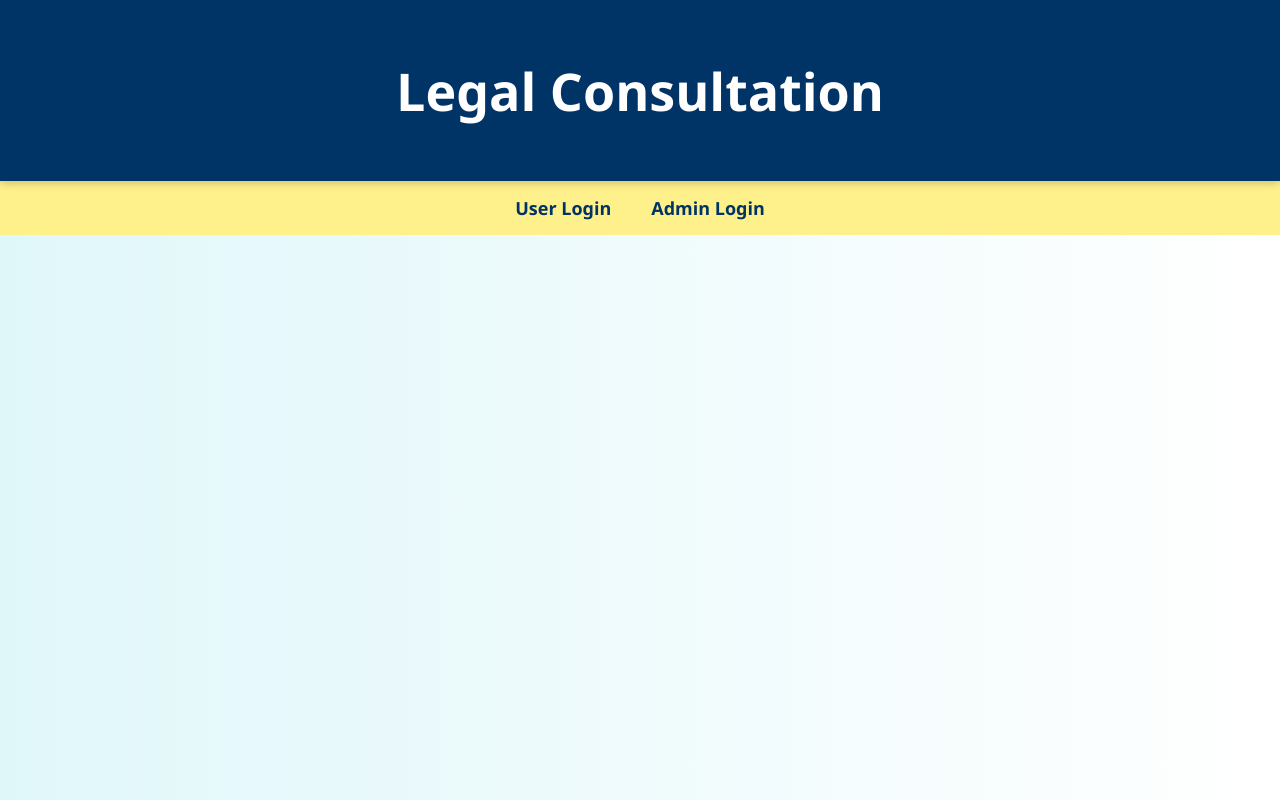
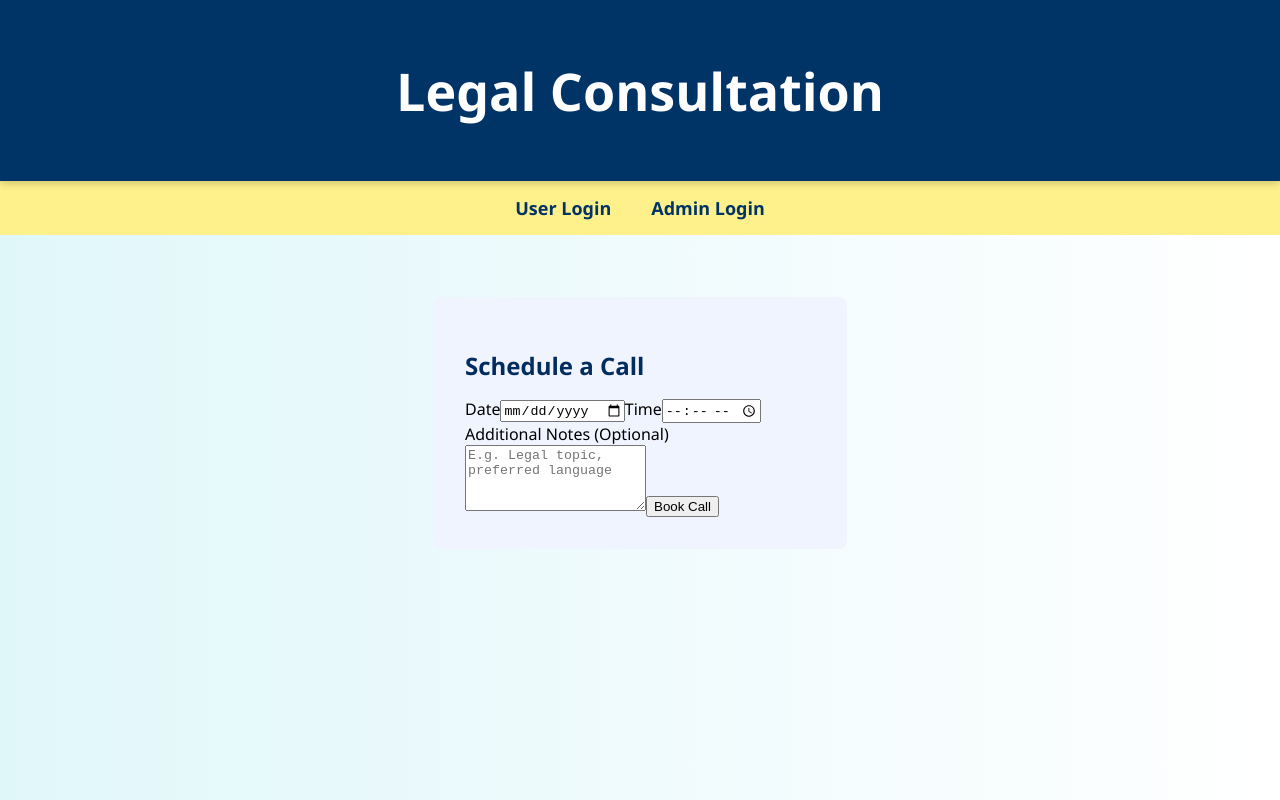
Before and after one commit to exhaustmosk/legal-consult-platform, a React (Vite) app in the folder client/client/: page /call-schedule in a window 1280 px wide. Built offline with nearby package versions, Linux system fonts and the light colour scheme.

Commit message:
Add Call Scheduling feature for users and admin

```diff
--- a/client/client/src/App.jsx
+++ b/client/client/src/App.jsx
@@ -6,7 +6,9 @@ import PaymentPage from './pages/PaymentPage';
 import MessageForm from './pages/MessageForm';
 import LoginPage from './pages/LoginPage';
 import AdminMessages from './pages/AdminMessages';
-
+import TransactionHistory from './pages/Transactionhistory';
+import CallScheduleForm from './pages/CallScheduleForm';
+import AdminCallBookings from './pages/AdminCallBookings';
 import './styles/theme.css';
 
 function App() {
@@ -36,6 +38,7 @@ function App() {
     <>
       <Link to="/user-login">User Login</Link>
       <Link to="/admin-login">Admin Login</Link>
+
     </>
   ) : (
     <div className="profile-menu">
@@ -45,12 +48,16 @@ function App() {
           <>
             <Link to="/user-dashboard">Dashboard</Link>
             <Link to="/payment">Payment History</Link>
+            <Link to="/transaction-history">Transaction History</Link>
+            <Link to="/call-schedule">Schedule Call</Link>
+
           </>
         )}
         {user.type === 'admin' && (
           <>
             <Link to="/admin-dashboard">Dashboard</Link>
             <Link to="/admin-messages">View Messages</Link>
+            <Link to="/admin-call-bookings">Scheduled Calls</Link>
           </>
         )}
         <button onClick={handleLogout}>Logout</button>
@@ -62,6 +69,7 @@ function App() {
 
       <main className="main-content">
         <Routes>
+          <Route path="/transaction-history" element={<TransactionHistory />} />
           <Route path="/admin-messages" element={<AdminMessages />} />
           <Route path="/user-login" element={<LoginPage type="user" setUser={setUser} />} />
           <Route path="/admin-login" element={<LoginPage type="admin" setUser={setUser} />} />
@@ -69,6 +77,8 @@ function App() {
           <Route path="/payment" element={<PaymentPage />} />
           <Route path="/user-dashboard" element={<UserDashboard />} />
           <Route path="/admin-dashboard" element={<AdminDashboard />} />
+          <Route path="/call-schedule" element={<CallScheduleForm />} />
+          <Route path="/admin-call-bookings" element={<AdminCallBookings />} />
         </Routes>
       </main>
     </div>
--- /dev/null
+++ b/client/client/src/pages/AdminCallBookings.jsx
@@ -0,0 +1,33 @@
+// src/pages/AdminCallBookings.jsx
+import { useEffect, useState } from 'react';
+import '../styles/theme.css';
+
+function AdminCallBookings() {
+  const [appointments, setAppointments] = useState([]);
+
+  useEffect(() => {
+    const data = JSON.parse(localStorage.getItem('callAppointments')) || [];
+    setAppointments(data);
+  }, []);
+
+  return (
+    <div className="admin-section">
+      <h2>Scheduled Calls</h2>
+      {appointments.length === 0 ? (
+        <p>No calls scheduled yet.</p>
+      ) : (
+        <ul className="appointment-list">
+          {appointments.map((a) => (
+            <li key={a.id} className="appointment-card">
+              <strong>Date:</strong> {a.date}<br />
+              <strong>Time:</strong> {a.time}<br />
+              <strong>Notes:</strong> {a.notes || 'N/A'}
+            </li>
+          ))}
+        </ul>
+      )}
+    </div>
+  );
+}
+
+export default AdminCallBookings;
--- /dev/null
+++ b/client/client/src/pages/CallScheduleForm.jsx
@@ -0,0 +1,55 @@
+// src/pages/CallScheduleForm.jsx
+import { useState } from 'react';
+import { useNavigate } from 'react-router-dom';
+import '../styles/theme.css';
+
+function CallScheduleForm() {
+  const [date, setDate] = useState('');
+  const [time, setTime] = useState('');
+  const [notes, setNotes] = useState('');
+  const navigate = useNavigate();
+
+  const handleSubmit = (e) => {
+    e.preventDefault();
+
+    const appointments = JSON.parse(localStorage.getItem('callAppointments')) || [];
+    const newBooking = {
+      id: Date.now(),
+      date,
+      time,
+      notes,
+    };
+    appointments.push(newBooking);
+    localStorage.setItem('callAppointments', JSON.stringify(appointments));
+
+    alert('Call scheduled successfully!');
+    navigate('/user-dashboard');
+  };
+
+  return (
+    <div className="form-page">
+      <div className="form-box">
+        <h2>Schedule a Call</h2>
+        <form onSubmit={handleSubmit}>
+          <label>Date</label>
+          <input type="date" value={date} onChange={(e) => setDate(e.target.value)} required />
+
+          <label>Time</label>
+          <input type="time" value={time} onChange={(e) => setTime(e.target.value)} required />
+
+          <label>Additional Notes (Optional)</label>
+          <textarea
+            value={notes}
+            onChange={(e) => setNotes(e.target.value)}
+            rows="4"
+            placeholder="E.g. Legal topic, preferred language"
+          />
+
+          <button type="submit">Book Call</button>
+        </form>
+      </div>
+    </div>
+  );
+}
+
+export default CallScheduleForm;
--- /dev/null
+++ b/client/client/src/pages/TransactionHistory.jsx
@@ -0,0 +1,50 @@
+// src/pages/TransactionHistory.jsx
+import { useEffect, useState } from 'react'
+import '../styles/theme.css'
+
+const mockTransactions = [
+  { id: 1, type: 'Message', amount: 49, date: '2025-06-01' },
+  { id: 2, type: 'Call', amount: 99, date: '2025-06-03' },
+  { id: 3, type: 'Message', amount: 49, date: '2025-06-05' }
+]
+
+function TransactionHistory() {
+  const [transactions, setTransactions] = useState([])
+
+  useEffect(() => {
+    // Simulate API fetch
+    setTransactions(mockTransactions)
+  }, [])
+
+  return (
+    <div className="dashboard-page">
+      <h2 className="dashboard-heading">Transaction History</h2>
+      {transactions.length === 0 ? (
+        <p>No transactions found.</p>
+      ) : (
+        <table className="transaction-table">
+          <thead>
+            <tr>
+              <th>ID</th>
+              <th>Type</th>
+              <th>Amount (₹)</th>
+              <th>Date</th>
+            </tr>
+          </thead>
+          <tbody>
+            {transactions.map(t => (
+              <tr key={t.id}>
+                <td>{t.id}</td>
+                <td>{t.type}</td>
+                <td>{t.amount}</td>
+                <td>{t.date}</td>
+              </tr>
+            ))}
+          </tbody>
+        </table>
+      )}
+    </div>
+  )
+}
+
+export default TransactionHistory
--- a/client/client/src/styles/theme.css
+++ b/client/client/src/styles/theme.css
@@ -271,3 +271,51 @@ body, html {
 .profile-menu:hover .dropdown {
   display: block;
 }
+
+.transaction-table {
+  width: 100%;
+  border-collapse: collapse;
+  margin-top: 1rem;
+}
+
+.transaction-table th, .transaction-table td {
+  border: 1px solid #ccc;
+  padding: 10px;
+  text-align: center;
+}
+
+.transaction-table th {
+  background-color: #f5f5f5;
+  color: #333;
+}
+
+.form-page {
+  display: flex;
+  justify-content: center;
+  margin-top: 2rem;
+}
+
+.form-box {
+  background: #f0f4ff;
+  padding: 2rem;
+  border-radius: 8px;
+  width: 350px;
+}
+
+.form-box h2 {
+  margin-bottom: 1rem;
+  color: #002c5f;
+}
+
+.appointment-list {
+  list-style: none;
+  padding: 0;
+}
+
+.appointment-card {
+  background: #e9f0ff;
+  border-left: 4px solid #0057d8;
+  padding: 1rem;
+  margin: 0.5rem 0;
+  border-radius: 6px;
+}
```
